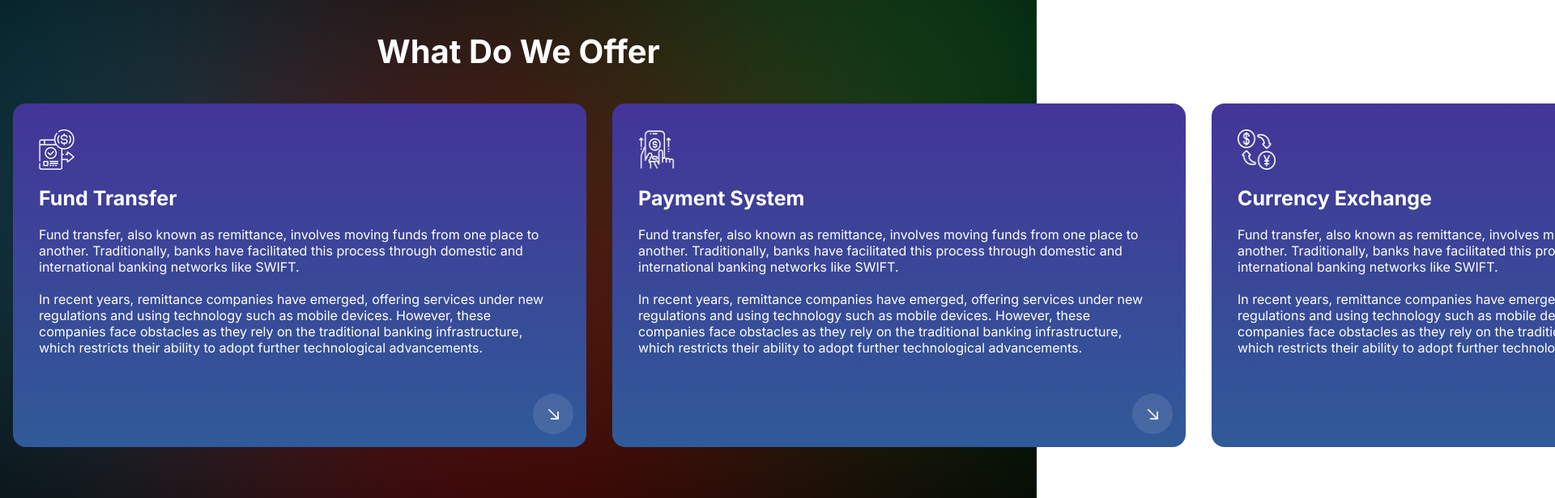
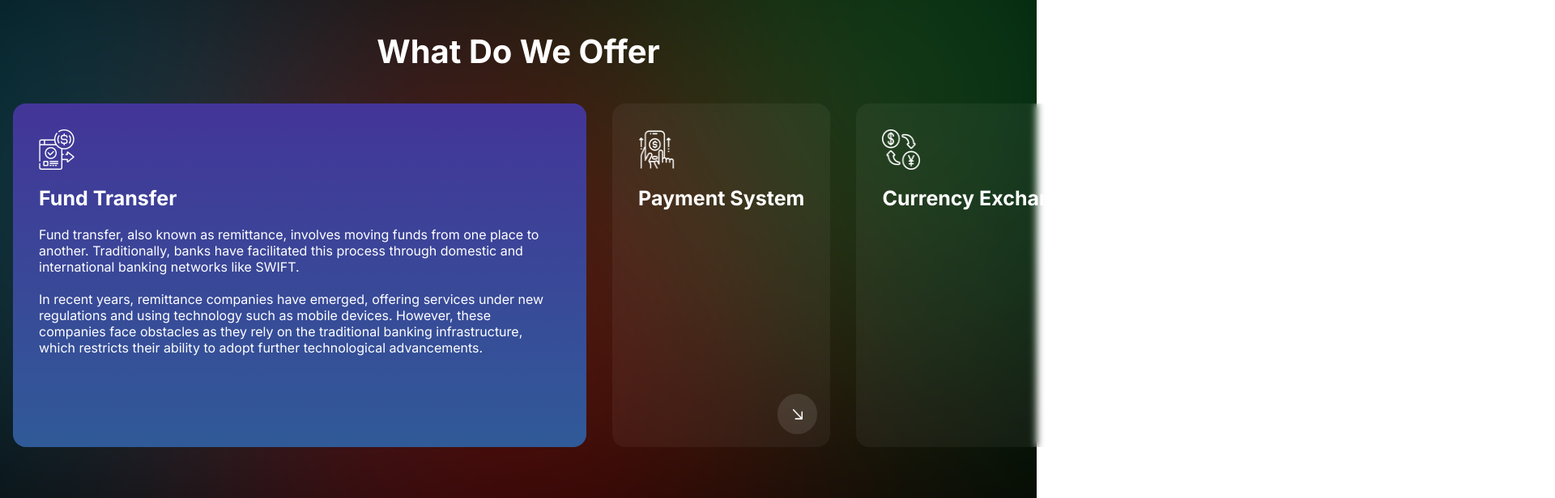
Before and after one commit to Jahid0178/digi-koein-task, a React (Vite) app: page / in a window 1280 px wide. Shown: the part 2220-2836 px from the top of the page at 81% size, 1920 px wide, since content can reach past the window. Built offline with nearby package versions, Linux system fonts and the light colour scheme.

Commit message:
fix: fixed offer card and grid issue

```diff
--- a/src/components/Cards/OfferCard/OfferCard.tsx
+++ b/src/components/Cards/OfferCard/OfferCard.tsx
@@ -2,27 +2,28 @@ import { OfferCardType } from "../../../typescript/types";
 
 interface OfferCardProps {
   offer: OfferCardType;
+  handleExpand: (id: string) => void;
+  expanded: boolean;
 }
 
-const OfferCard = ({ offer }: OfferCardProps) => {
+const OfferCard = ({ offer, handleExpand, expanded }: OfferCardProps) => {
   return (
-    <div
-      className={`offer-card ${
-        offer?.description?.length > 0 ? "" : "transparent"
-      }`}
-    >
+    <div className={`offer-card ${expanded ? "" : "transparent"}`}>
       <img
         src={offer.icon}
         alt="fund"
       />
       <h3>{offer.title}</h3>
 
-      {offer.description &&
+      {expanded &&
         offer.description.map((desc) => <p key={desc.id}>{desc.text}</p>)}
 
-      {offer.btnText && (
+      {!expanded && (
         <div className="offer-btn-wrapper">
-          <button className="icon-btn">
+          <button
+            className="icon-btn"
+            onClick={() => handleExpand(offer.id)}
+          >
             <img
               src={offer.btnText}
               alt="frame-icon"
--- a/src/pages/Home/OfferSection.tsx
+++ b/src/pages/Home/OfferSection.tsx
@@ -1,18 +1,29 @@
+import { useState } from "react";
 import OfferCard from "../../components/Cards/OfferCard/OfferCard";
 import { offersContent } from "../../data/data";
 
 const OfferSection = () => {
+  const [cardId, setCardId] = useState<string>("1");
+  const handleExpand = (id: string) => {
+    setCardId(id);
+  };
+
   return (
     <section className="offer-section">
       <div className="container">
         <h2 className="offer-title">What Do We Offer</h2>
-        <div className="offer-wrapper">
-          {offersContent.map((offer) => (
-            <OfferCard
-              offer={offer}
-              key={offer.id}
-            />
-          ))}
+        <div className={`offer-wrapper offer-expanded-${cardId}`}>
+          {offersContent.map((offer) => {
+            const isExpanded = offer.id === cardId;
+            return (
+              <OfferCard
+                offer={offer}
+                key={offer.id}
+                handleExpand={handleExpand}
+                expanded={isExpanded}
+              />
+            );
+          })}
         </div>
       </div>
     </section>
```
